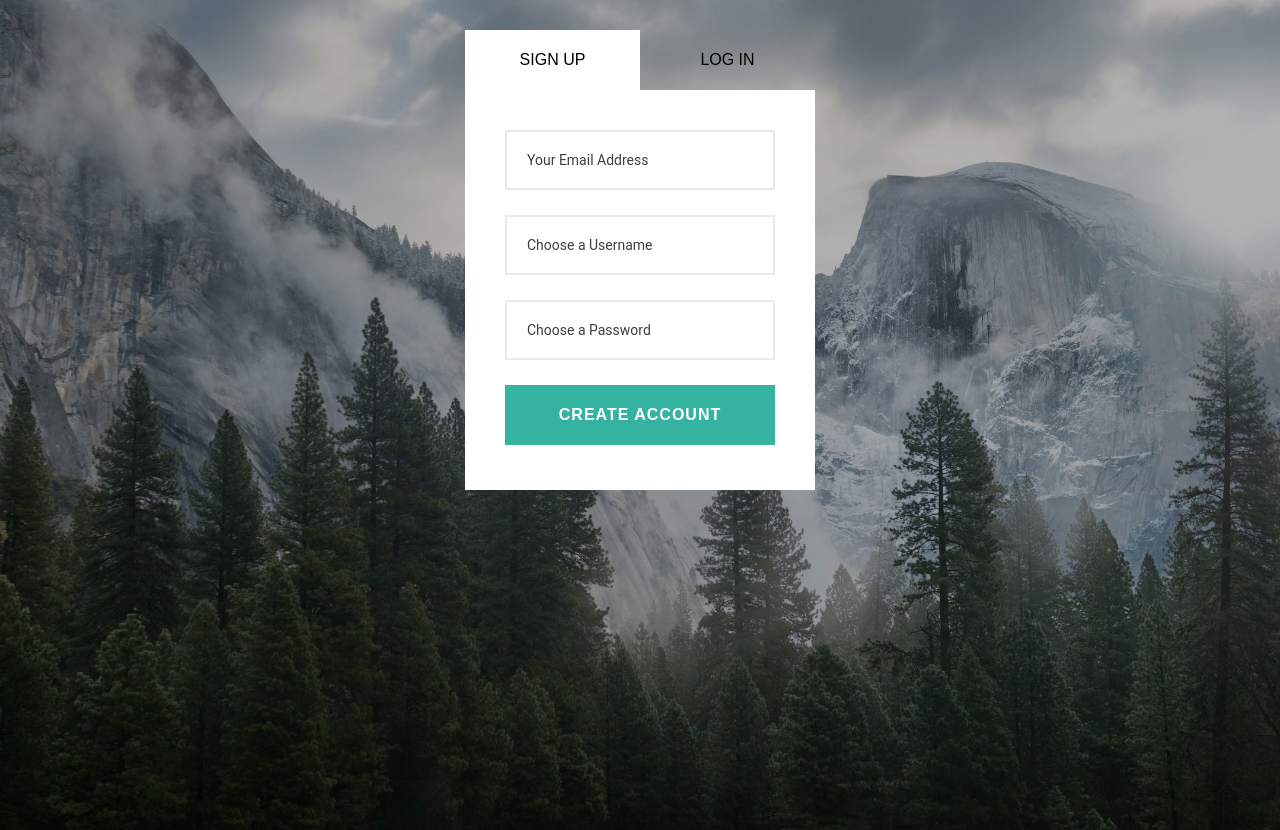
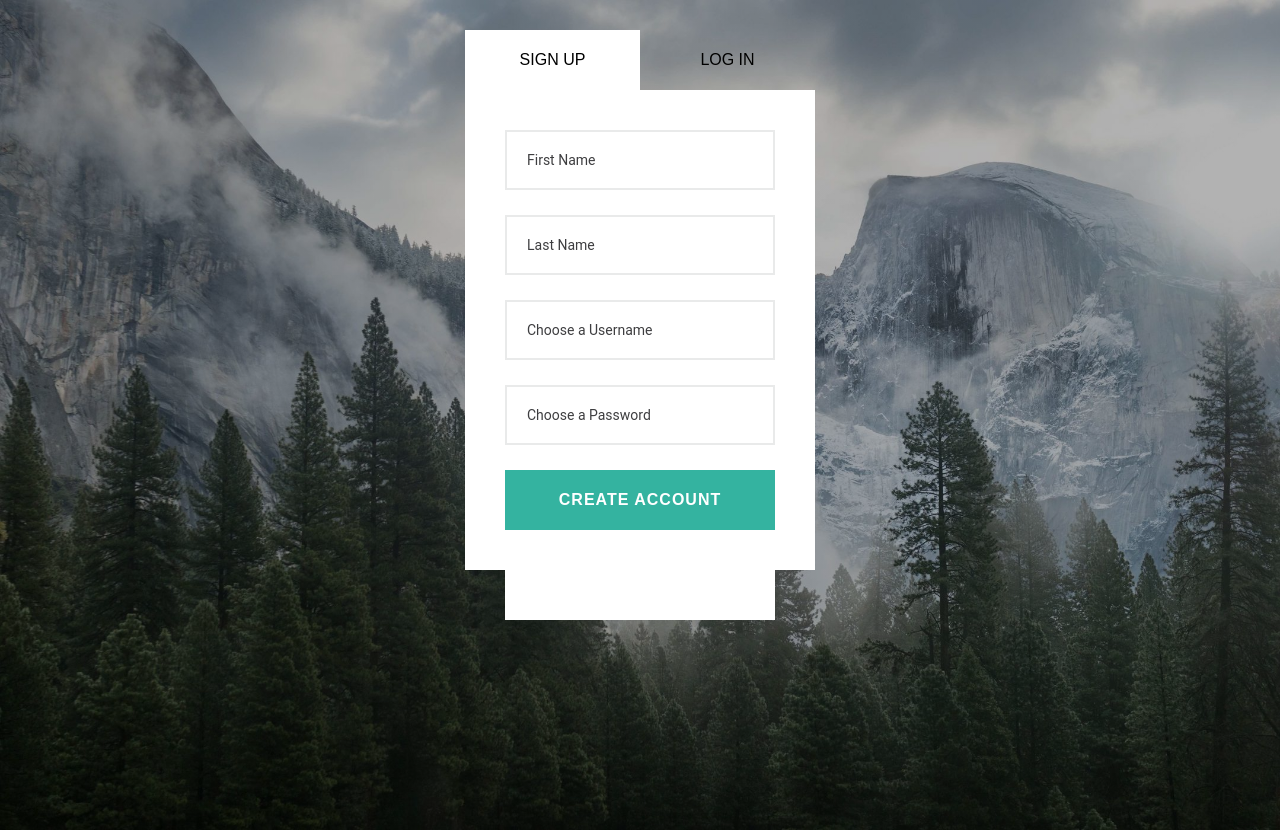
Before and after one commit to bb912/contacts_app_23, a PHP site: page / in a window 1280 px wide. Run offline with PHP 8.4, Linux system fonts and the light colour scheme; some libraries are stand-ins or nearby versions.

Commit message:
make signup button work

```diff
--- a/index.html
+++ b/index.html
@@ -1,5 +1,4 @@
 <!DOCTYPE html>
-
 <!--sets html to english language, formats characters, width and height
 image' scale fixed, links the .css file (edited fonts and bottoms) to the
 .html file-->
@@ -9,9 +8,13 @@ image' scale fixed, links the .css file (edited fonts and bottoms) to the
 		<meta name="viewport" content="width=device-width, initial-scale=1">
 		<title>Contact Design Page 1</title>
 		<link rel="stylesheet" href="style.css">
+		<!-- the .js javascript file to call every function to make the html link/work with the end-point of the whole project (login functions, signup functions, edit functions,
+	delete function, talk to the API functions, talk to the .php functions), since in this project we are using python instead of .php files, we are calling the python's functiosn
+	inside the javascript files; therefore not need for me to call the python's functions here-->
+		<script type="text/javascript" src="main.js"></script>
  		<!--get the font style from jquery-->
-		<script src="https://ajax.googleapis.com/ajax/libs/jquery/3.2.1/jquery.min.js">
-		</script>
+		<script src="https://ajax.googleapis.com/ajax/libs/jquery/3.2.1/jquery.min.js"></script>
+		<!--These functions creates the animation of when the signup windows is click then the login window is hidden and viseversa-->
 		<script>
 			$(document).ready(function(){
 				$(".login-form").hide();
@@ -36,7 +39,7 @@ image' scale fixed, links the .css file (edited fonts and bottoms) to the
 		</script>
 
 	</head>
-
+	<!--Creates the square layout you see in the signup and login page and all its placeholders (first name, last name, username and password)-->
 	<body>
 	<div class="wrapper">
   	<div class="container">
@@ -45,19 +48,23 @@ image' scale fixed, links the .css file (edited fonts and bottoms) to the
     	<div class="login">log In</div>
 
   		<div class="signup-form">
-          <input type="text" placeholder="Your Email Address" class="input"><br />
-          <input type="text" placeholder="Choose a Username" class="input"><br />
-          <input type="password" placeholder="Choose a Password" class="input"><br />
-          <div class="btn">Create account</div>
+  			<input type="text" id="firstText" placeholder="First Name" class="input"><br />
+			<input type="text" id="lastText" placeholder="Last Name" class="input"><br />
+      		<input type="text" id="username" placeholder="Choose a Username" class="input"><br />
+      		<input type="password" id="password" placeholder="Choose a Password" class="input"><br />
+			<div class="btn" onclick="signUp()">Create Account</div>
+			<div class="messagetext" id="signupmessage"></div>
     	</div>
 
     	<div class="login-form">
-          <input type="text" class="input" placeholder="Email or Username" ><br />
+    		<input type="text" class="input" placeholder="Username" ><br />
       	<input type="password" class="input" placeholder="Password"><br />
-          <div class="btn"><a href="html2.html">log in</a></div>
+				<!--Links the login button to the second html page when clicked and the user inputs the right credentials-->
+		  <div class="btn" onclick="doLogin()">log in</div>
+		  <div class="messagetext" id="loginmessage"></div>
 
+				<!--Makes the "forgot my username or password" text even though it doesn't work just for beauty and since on the next project we will implement this option-->
     	<span><a href="#">I forgot my username or password.</a></span>
-
 			</div>
 
   	</div>
--- a/main.js
+++ b/main.js
@@ -10,8 +10,7 @@
   Last updated: 5/28/2020, 12:25 PM
 */
 
-var urlBase = 'https://cop433123.us/';
-var extension = 'py';
+var urlBase = 'http://198.12.250.5:4996';
 
 var userId = 0;
 var firstName = "";
@@ -21,37 +20,46 @@ var lastName = "";
 // Update button onclick to send XMLHTTPRequest.
 function signUp()
 {
+  alert("signUp alert " + document.getElementById("username").value);
   // var button = document.getElementById("btn");
   var first = document.getElementById("firstText").value;
   var last = document.getElementById("lastText").value;
   var user = document.getElementById("username").value;
   var pass = document.getElementById("password").value;
-  var jsonPayload = '{"FirstName": "' + first + '", "LastName": "' + last + '", "Login": "' + user + '", "Password": "' + pass + '}';
-  var url = urlBase + '/userAPI.' + extension;
+  var jsonPayload = '{"FirstName": "' + first + '", "LastName": "' + last + '", "Login": "' + user + '", "Password": "' + pass + '"}';
+  //198.12.250.5:4996/userApi?FirstName=hello&LastName=darkness&Login=myold&Password=friend
+  var url = urlBase + '/userApi?FirstName=' + first + "&LastName=" + last + "&Login=" + user + "&Password=" + pass;
   var xhr = new XMLHttpRequest();
+  //xhr.addEventListener("readystatechange", reqListener);
   xhr.open("POST", url, true);
   xhr.setRequestHeader("Content-type", "application/json; charset=UTF-8");
+  //xhr.setRequestHeader("Access-Control-Allow-Origin", "*");
   try
   {
-    xhr.send(jsonPayload);
-    var jsonObject = JSON.parse(xhr.responseText);
-    xhr.onreadystatechange = function()
+    //var jsonObject = JSON.parse(xhr.responseText);
+    xhr.onreadystatechange = function () {
+      alert("xhr.readyState = " + xhr.readyState + "\nxhr.status = " + xhr.status + "\nXMLHttpRequest.DONE = " + XMLHttpRequest.DONE);
+			  if (status === 0 || (status >= 200 && status < 400))
 			  {
-			if (this.readyState == 4 && this.status == 201)
-			{
-        document.getElementById("newUserResult").innerHTML = "Account successfully created";
+          document.getElementById("signupmessage").innerHTML = "Account successfully created";
+        }
+        else{
+          document.getElementById("signupmessage").innerHTML = "Error creating account";
         }
     };
+    xhr.send(jsonPayload);
+    alert("sent.\nxhr.readyState = " + xhr.readyState + "\nxhr.status = " + xhr.status);
   }
   catch(err)
   {
-        document.getElementById("newUserResult").innerHTML = err.message;
+    document.getElementById("signupmessage").innerHTML = err.message;
   }
 }
 
 // Logging in existing user. Returns to main page if request unsuccessful.
 function doLogin()
 {
+  alert("doLogin alert");
 	userId = 0;
 	firstName = "";
 	lastName = "";
@@ -62,7 +70,7 @@ function doLogin()
 
   document.getElementById("loginResult").innerHTML = "";
   var jsonPayload = '{"Login" : "' + login + '", "Password" : "' + password + '"}';
-  var url = urlBase + '/userAPI/login.' + extension;
+  var url = urlBase + '/userAPI/login' + extension;
 
   	// Transferring data from front end to API.
 	var xhr = new XMLHttpRequest();
@@ -154,6 +162,7 @@ function checkEmail(email)
   var re = /^(([^<>()[\]\\.,;:\s@\"]+(\.[^<>()[\]\\.,;:\s@\"]+)*)|(\".+\"))@((\[[0-9]{1,3}\.[0-9]{1,3}\.[0-9]{1,3}\.[0-9]{1,3}\])|(([a-zA-Z\-0-9]+\.)+[a-zA-Z]{2,}))$/;
   return re.test(email);
 }
+
 function checkName(name)
 {
   var re = /^[a-zA-Z]+ [a-zA-Z]+$/;
@@ -204,7 +213,7 @@ function addContact()
   var jsonPayload = '{"FirstName": "' + newFirst + '", "LastName": "' + newLast + '", "Email" : "' + newEmail + '","PhoneNumber" : "' + newPhone + '}';
 
   // Edit name to match with API python file.
-  var url = urlBase + '/contactsApi.' + extension;
+  var url = urlBase + '/contactsApi' + extension;
 
   var xhr = new XMLHttpRequest();
   xhr.open("POST", url, true);
@@ -310,7 +319,7 @@ function search()
 function searchContact()
 {
   //document.getElementById("contactSearchResult").innerHTML = "";
-  var url = urlBase + '/contactsApi.' + extension;
+  var url = urlBase + '/contactsApi' + extension;
   var xhr = new XMLHttpRequest();
   xhr.open("GET", url, true);
   xhr.setRequestHeader("Content-type", "application/json; charset=UTF-8");
--- a/style.css
+++ b/style.css
@@ -55,7 +55,15 @@ body{
   text-transform: uppercase;
 }
 
-.signup-form,
+.signup-form{
+  background: #fff;
+  padding: 40px;
+  clear: both;
+  width: 100%;
+  box-sizing: border-box;
+  height: 480px;
+}
+
 .login-form{
   background: #fff;
   padding: 40px;
@@ -63,6 +71,13 @@ body{
   width: 100%;
   box-sizing: border-box;
   height: 400px;
+}
+
+.messagetext{
+  background: #fff;
+  height: 60px;
+  line-height: 60px;
+  text-align: center;
 }
 
 span a{
```
Also changed, not shown: html2.html (+43 -32 lines). Lines whose indentation alone changed are shown as unchanged.
